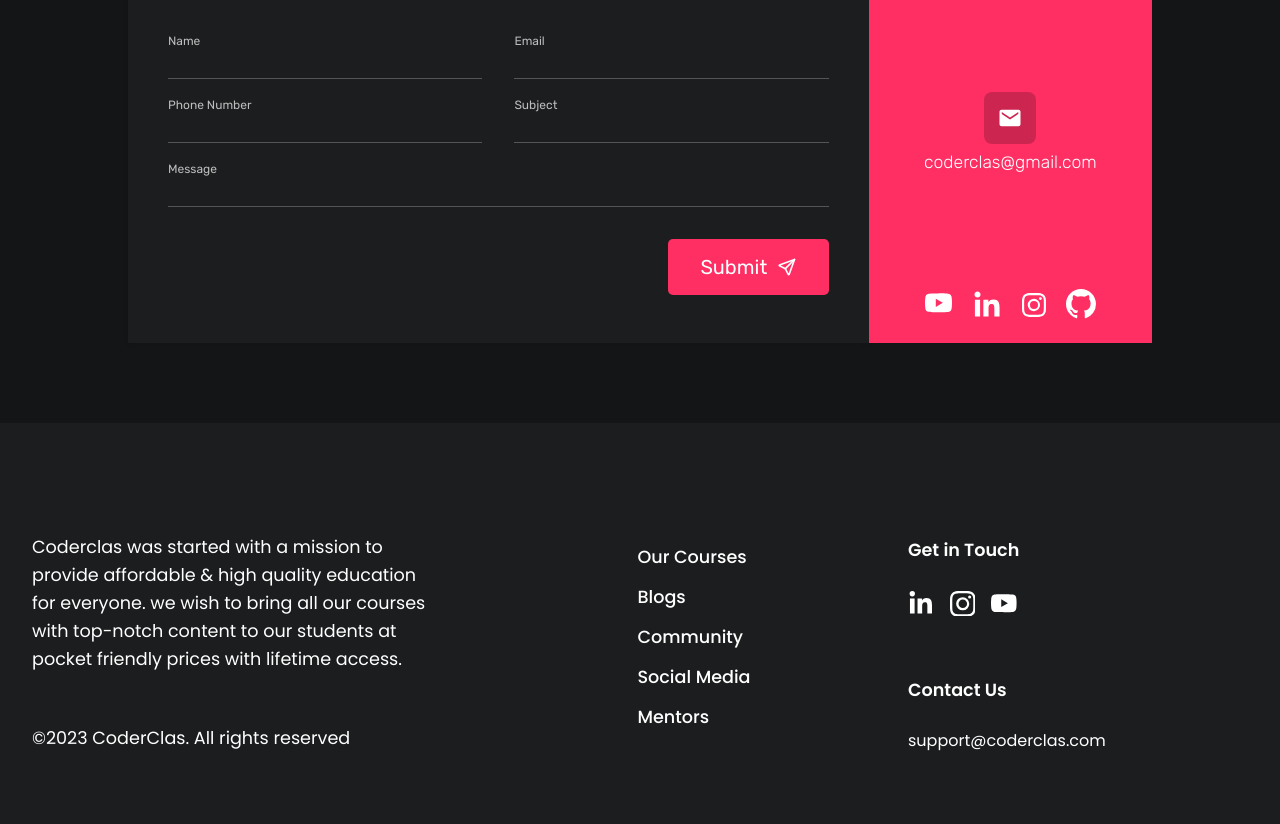
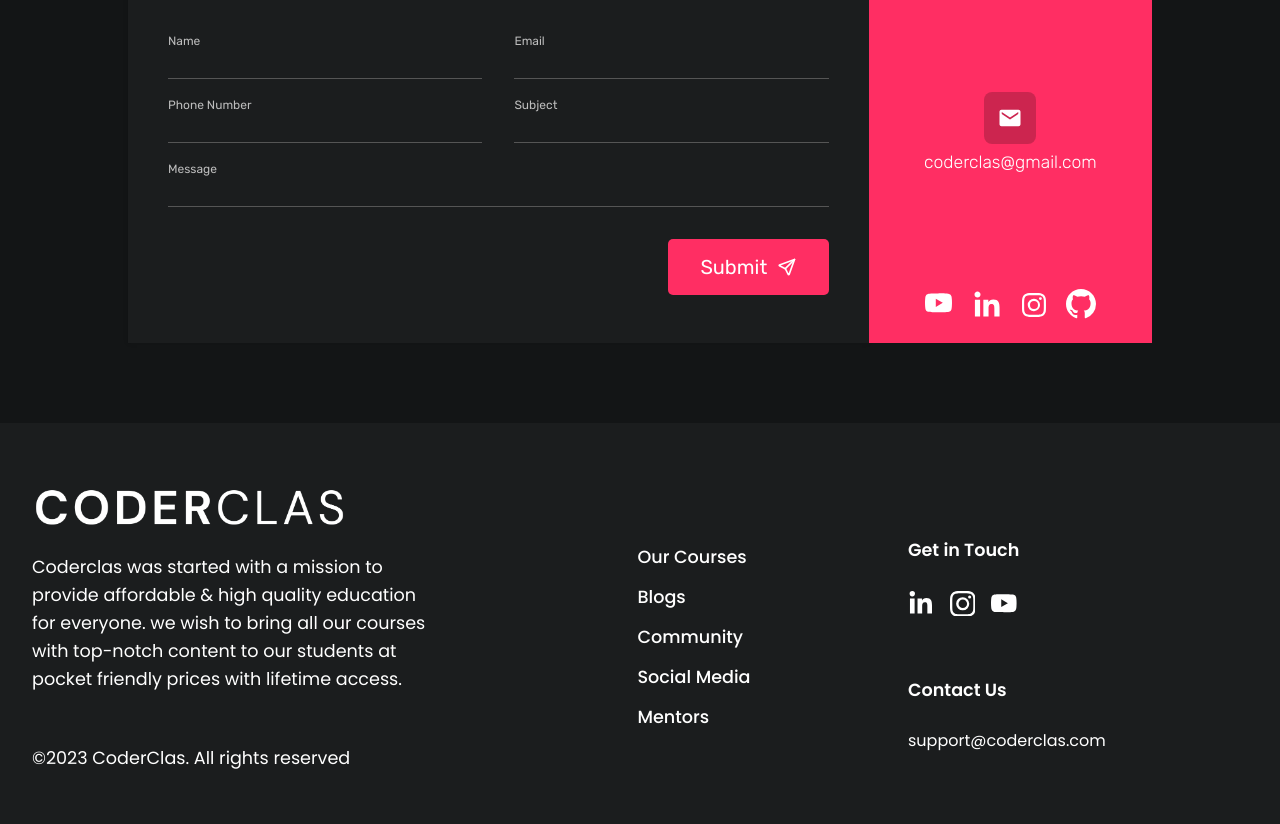
Before and after one commit to illunise/course-selling-website, a plain HTML site: page pages/contact us/contact.html in a window 1280 px wide. Shown: the part 572-1396 px from the top of the page. Drawn offline with Linux system fonts and the light colour scheme.

Commit message:
Added Last Path Resolve

```diff
--- a/pages/contact us/contact.html
+++ b/pages/contact us/contact.html
@@ -27,7 +27,7 @@
             <a href="#logo">
               <img
                 id="topLogo"
-                src="/images/logo.webp"
+                src="../../images/logo.webp"
                 alt="CoderClas Main Logo" />
             </a>
           </li>
@@ -200,7 +200,7 @@
           <div class="footer-container">
             <div class="first">
               <div class="top">
-                <img id="footerLogo" src="images/logo.webp" alt="" />
+                <img id="footerLogo" src="../../images/logo.webp" alt="" />
               </div>
               <div class="bottom">
                 <p class="text-white">
```
